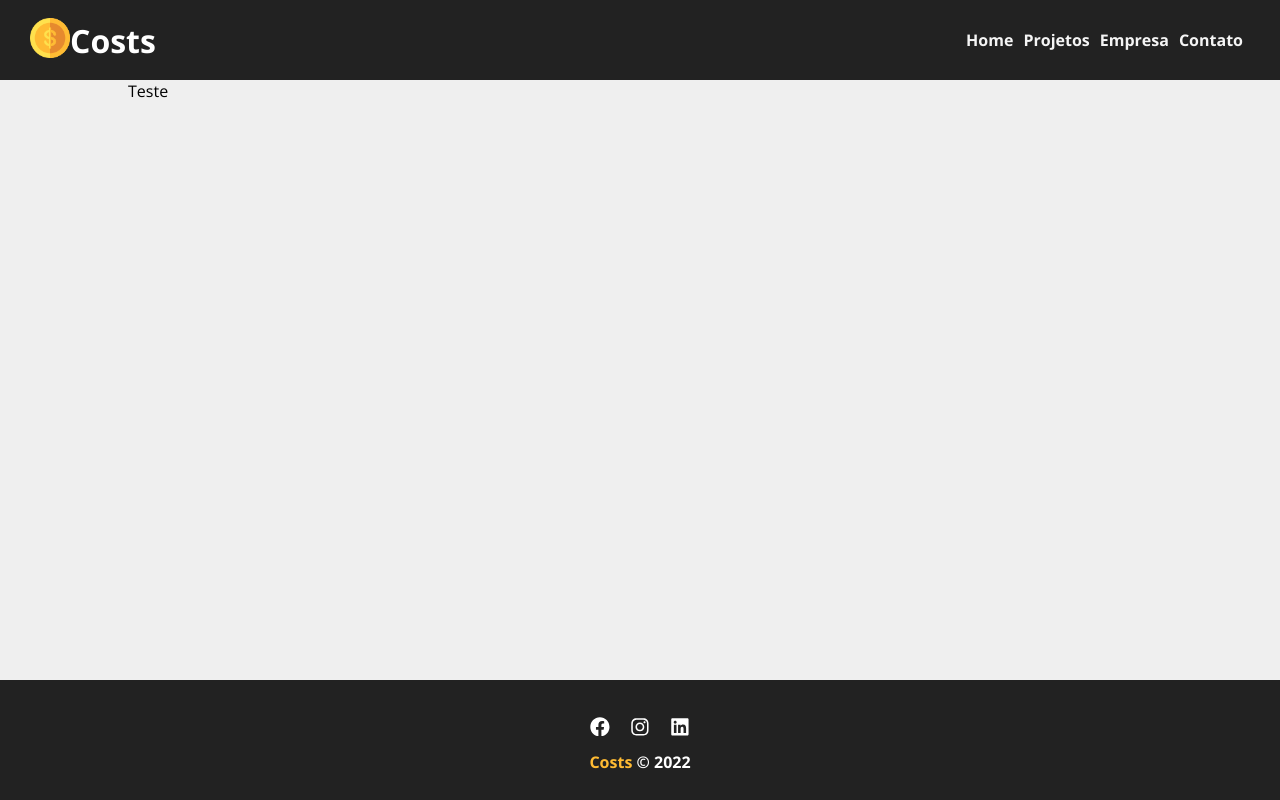
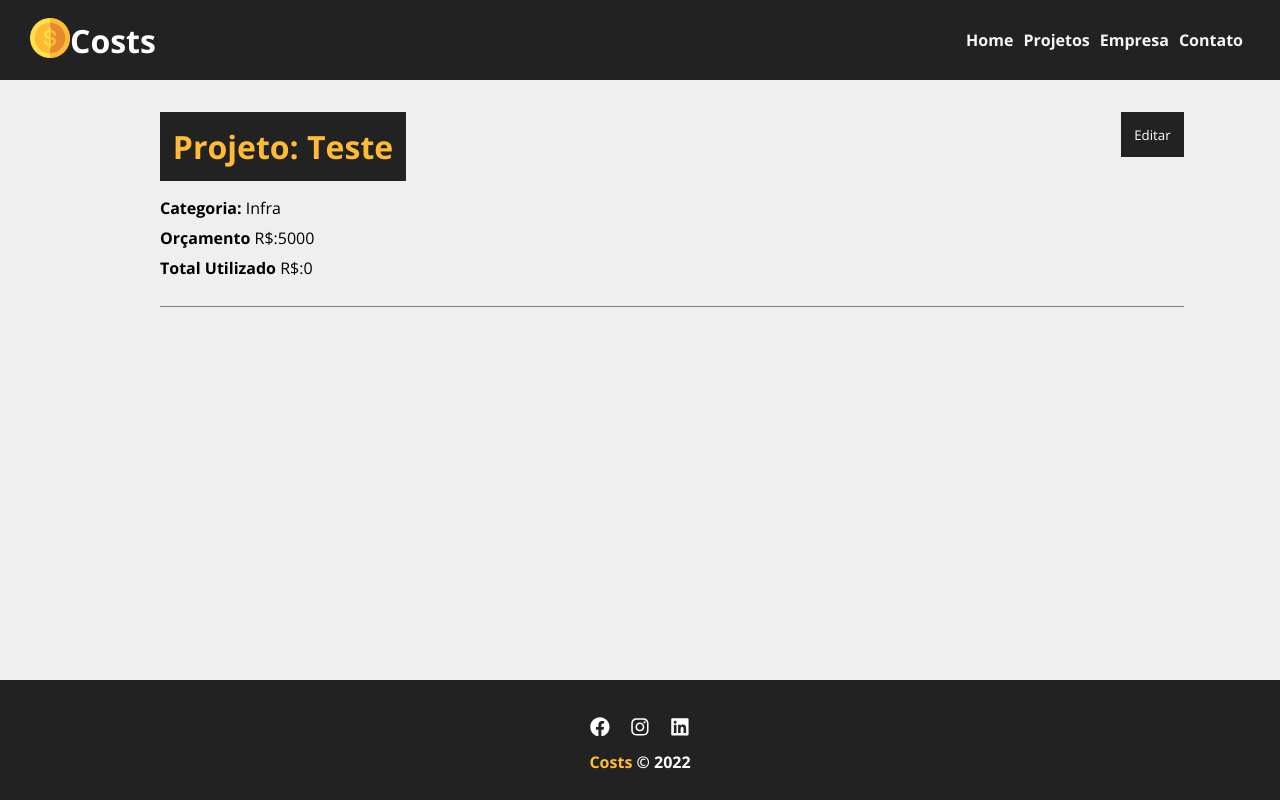
Before and after one commit to JosediO/Costs, a React (Create React App) app: page /Projeto/1 in a window 1280 px wide. Built offline with nearby package versions, Linux system fonts and the light colour scheme; data requests are answered from the project's data file.

Commit message:
project datails page

```diff
--- a/src/Components/layout/Container.module.css
+++ b/src/Components/layout/Container.module.css
@@ -13,7 +13,7 @@
     justify-content: flex-start;
 }
 
-.colum{
+.column{
     flex-direction: column;
     justify-content: flex-start;
 }
--- a/src/Components/pages/Projeto.js
+++ b/src/Components/pages/Projeto.js
@@ -1,16 +1,21 @@
 import styles from './Projeto.module.css'
 
 import { useParams } from 'react-router-dom'
-import { useState , UseEffect, useEffect } from 'react';
+import { useState , useEffect } from 'react';
+
+import Loading from './../layout/Loading'
+import Container from './../layout/Container'
 
 
 function Projeto(){
     const {id} = useParams()
 
     const[project,setProject] = useState([])
+    const[showProjectForm,setShowProjectForm] = useState(false)
 
     useEffect(()=>{
-        fetch(`http://localhost:5000/projects/${id}`,{
+        setTimeout(()=>{
+            fetch(`http://localhost:5000/projects/${id}`,{
             method: 'GET',
             headers:{
                 'Content-Type':'application/json',
@@ -21,10 +26,42 @@ function Projeto(){
             setProject(data)
         })
         .catch((err)=>console.log(err))
+        },3000)
     },[id])
 
+function toggleProjectForm(){
+    setShowProjectForm(!showProjectForm)
+}
+
     return(
-        <p>{project.name}</p>
+    <>
+        {project.name ? (
+            <div className={styles.project_datails}>
+                <Container customClass="column">
+                    <div className={styles.datails_container}>
+                        <h1>Projeto: {project.name}</h1>
+                    <button className={styles.btn} onClick={toggleProjectForm}>
+                     {!showProjectForm ? 'Editar ':'Fechar'}
+                    </button>
+                    {!showProjectForm ?(
+                        <div className={styles.project_info}>
+                            <p><span>Categoria: </span>{project.category.name}</p>
+                            <p><span>Orçamento </span>R$:{project.budget}</p>
+                            <p><span>Total Utilizado </span>R$:{project.cost}</p>
+                        </div>):(
+                            <div className={styles.project_info}>
+                            <p>Detalhes do Projeto</p>
+                        </div>
+                        )}
+                    </div>
+                </Container>
+            </div>
+        ):(
+        <Container>
+            <Loading/>
+        </Container>
+        )}
+    </>
     )
 }
 
--- a/src/Components/pages/Projeto.module.css
+++ b/src/Components/pages/Projeto.module.css
@@ -0,0 +1,48 @@
+.project_datails{
+    padding: 2em;
+}
+
+.project_datails h1,
+.project_datails h2,
+.project_datails p{
+    margin-bottom: 0.5em;
+}
+
+.project_datails h1{
+    background-color: #222;
+    color: #ffbb33;
+    padding: 0.4em;
+}
+
+.project_datails span{
+    font-weight: bold;
+}
+
+.datails_container,
+.service_from_container{
+    border-bottom: 1px solid #7a7a7a;
+    margin-bottom: 1.2em;
+    padding-bottom: 1.2em;
+    display: flex;
+    justify-content: space-between;
+    flex-wrap: wrap;
+}
+
+.btn {
+    background-color: #222;
+    color: #ffffff;
+    padding:  0.5em 1em;
+    text-decoration: none;
+    transition: 0.5s;
+    cursor: pointer;
+    max-height: 45px;
+    border: none;
+}
+
+.btn:hover{
+    color: #ffbb33;
+}
+
+.project_info{
+    width: 100%;
+}
```
